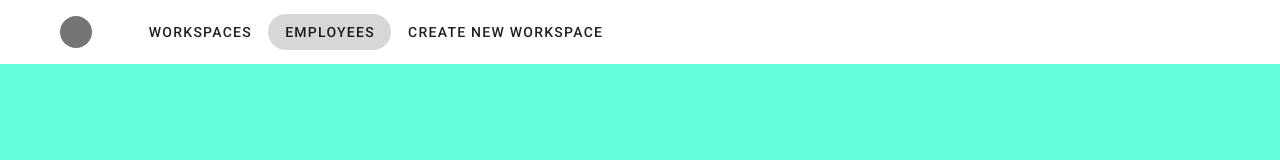
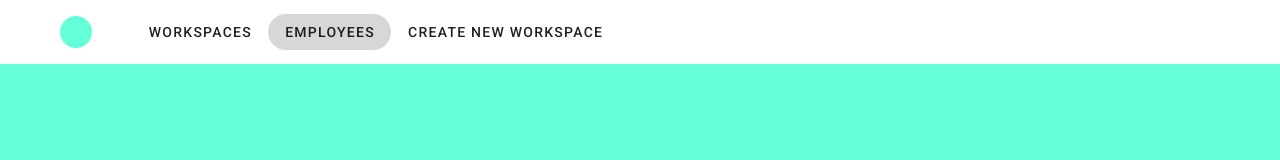
Before and after one commit to Anastacia-Canto/employee_management_system, a Vue app: page /employees in a window 1280 px wide. Shown: the top 160 px of the page. Built offline with nearby package versions, Linux system fonts and the light colour scheme.

Commit message:
adding some stuffs

```diff
--- a/src/App.vue
+++ b/src/App.vue
@@ -2,7 +2,7 @@
   <v-app id="inspire">
     <v-app-bar app color="white" flat>
       <v-container class="py-0 fill-height">
-        <v-avatar class="mr-10" color="grey darken-1" size="32"></v-avatar>
+        <v-avatar class="mr-10" color="teal accent-2" size="32"><v-img :src="'rocket.png'"></v-img></v-avatar>
 
         <v-btn rounded text v-for="path in paths" :key="path.title" :to="path.to"> {{ path.title }} </v-btn>
 
--- a/src/views/EmployeeView.vue
+++ b/src/views/EmployeeView.vue
@@ -48,15 +48,6 @@
                                 <span>Delete employee</span>
                               </v-tooltip>
                             </v-col>
-                              <!-- <v-textarea
-                              v-model="comment"
-                              append-icon="mdi-comment"
-                              class="mx-2"
-                              label="comments:"
-                              type="text"
-                              rows="1"
-                              @click:append="saveComment"
-                              ></v-textarea> -->
                         </v-list-item-content>
                         </v-list-item>
                         <v-divider :key="employee"></v-divider>
@@ -75,7 +66,6 @@
 export default {
   data: () => ({
     showSalary: false,
-    comment: '',
     employees: [
         // {
         //   avatar: 'https://cdn.vuetifyjs.com/images/lists/1.jpg',
```
Also changed, not shown: public/rocket.png (added).
